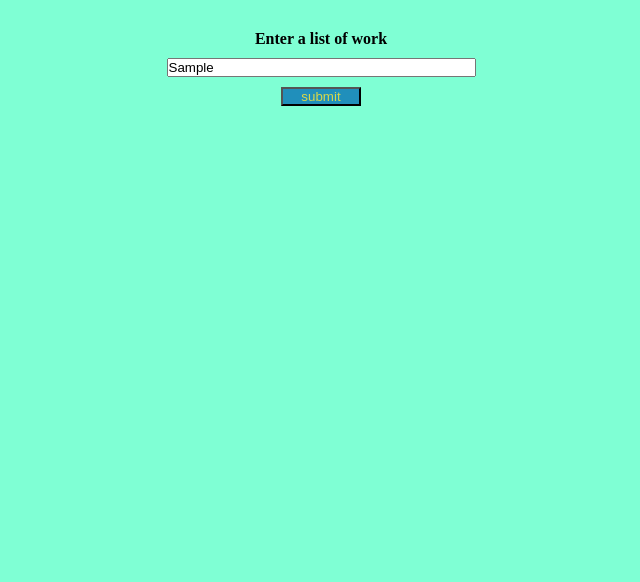
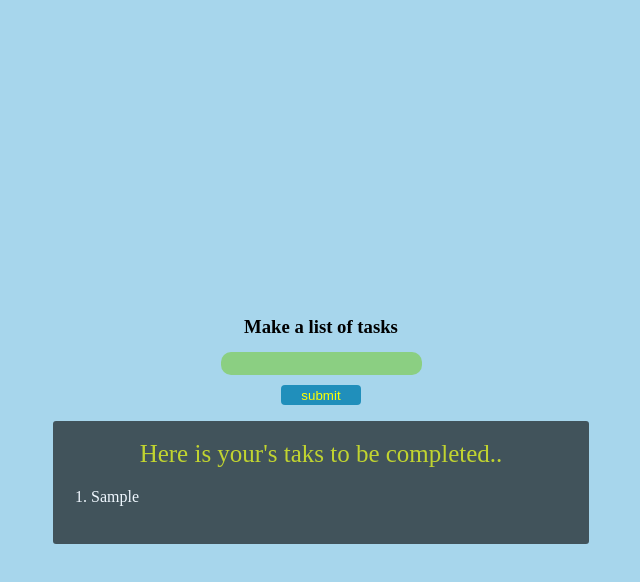
Before and after one commit to marshaljr/TO-Do-list, a plain HTML site: page index.html in a window 1280 px wide. Both pictures are taken after typing "Sample" into the empty fields and a click on the button "submit". Shown: the whole page, without its empty margins (319-959 px from the left). Drawn offline with Linux system fonts and the light colour scheme.

Commit message:
second-commit

```diff
--- a/index.html
+++ b/index.html
@@ -1,16 +1,25 @@
 <!DOCTYPE html>
 <html lang="en">
-<head>
-    <meta charset="UTF-8">
-    <meta http-equiv="X-UA-Compatible" content="IE=edge">
-    <meta name="viewport" content="width=device-width, initial-scale=1.0">
+  <head>
+    <meta charset="UTF-8" />
+    <meta http-equiv="X-UA-Compatible" content="IE=edge" />
+    <meta name="viewport" content="width=device-width, initial-scale=1.0" />
     <title>To-Do-List</title>
-    <link rel="stylesheet" href="style.css">
-</head>
-<body>
-    <div class="in-list">
-        <h4>Enter a list of work</h4><input class="input-box" type="text"/>
-        <button class="btn">submit</button>
+    <link rel="stylesheet" href="style.css" />
+    <script src="./script.js" defer></script>
+  </head>
+  <body>
+    <div class="addlist">
+      <h3>Make a list of tasks</h3>
+      <form id="form">
+        <input id="input-box" type="text" />
+        <button id="btn" type="submit">submit</button>
+      </form>
+
+      <div class="task-box abcd">
+        <div class="task-header">Here is your's taks to be completed..</div>
+        <ol class="list" id="list"></ol>
+      </div>
     </div>
-</body>
+  </body>
 </html>
--- /dev/null
+++ b/script.js
@@ -0,0 +1,29 @@
+const inputBox = document.getElementById("input-box");
+const list = document.querySelector("#list");
+let myArray = JSON.parse(localStorage.getItem("to-do")) || [];
+
+myArray.map((item) => {
+  const node = document.createElement("li"); // <li></li>
+  node.innerHTML = item; // <li>value</li>
+  list.append(node);
+});
+document.getElementById("form").addEventListener("submit", function (event) {
+  event.preventDefault(); // prevents page from reloading
+  addTask();
+});
+
+function addTask() {
+  let task = inputBox.value;
+  if (task == "") {
+    return;
+  }
+  const node = document.createElement("li"); // <li></li>
+  // node.classList.add("abcd")
+  node.innerHTML = task; // <li>value</li>
+  list.append(node);
+  inputBox.value = "";
+
+  myArray.push(task);
+
+  localStorage.setItem("to-do", JSON.stringify(myArray));
+}
--- a/style.css
+++ b/style.css
@@ -1,27 +1,64 @@
-*{
+* {
   margin: 0;
   padding: 0;
 }
-body{
-    background-color: aquamarine;
+body {
+  background-color: rgba(142, 203, 231, 0.774);
 }
 
-.in-list{
+.addlist {
   display: flex;
   align-items: center;
+  justify-content: center;
   flex-direction: column;
   height: 100vh;
   padding: 30px;
   gap: 10px;
 }
-
-.btn{
-    background-color: rgb(32, 143, 187);
-    color: rgb(216, 216, 73);
-    width: 80px;
-
+#form {
+  display: flex;
+  align-items: center;
+  flex-direction: column;
 }
 
-.input-box{
-    width: 25%;
+#btn {
+  background-color: rgb(32, 143, 187);
+  color: yellow;
+  width: 80px;
+  height: 20px;
+  border: none;
+  border-radius: 4px;
+  margin: 6px;
 }
+
+#input-box {
+  width: 100%;
+  color: rgb(216, 58, 92);
+  background-color: rgb(139, 207, 130);
+  border: none;
+  padding: 4px;
+  border-radius: 10px;
+  margin: 4px;
+}
+
+.task-header {
+  color: rgba(209, 228, 43, 0.89);
+  font-size: 25px;
+  display: flex;
+  justify-content: center;
+}
+.task-box {
+  border: none;
+  height: auto;
+  width: 500px;
+  padding: 1.5%;
+  border-radius: 3px;
+  background-color: rgba(0, 0, 0, 0.61);
+  color: aliceblue;
+}
+.list {
+  display: flex;
+  flex-direction: column;
+  gap: 4px;
+  padding: 4%;
+}
```
Lines whose indentation alone changed are shown as unchanged.
